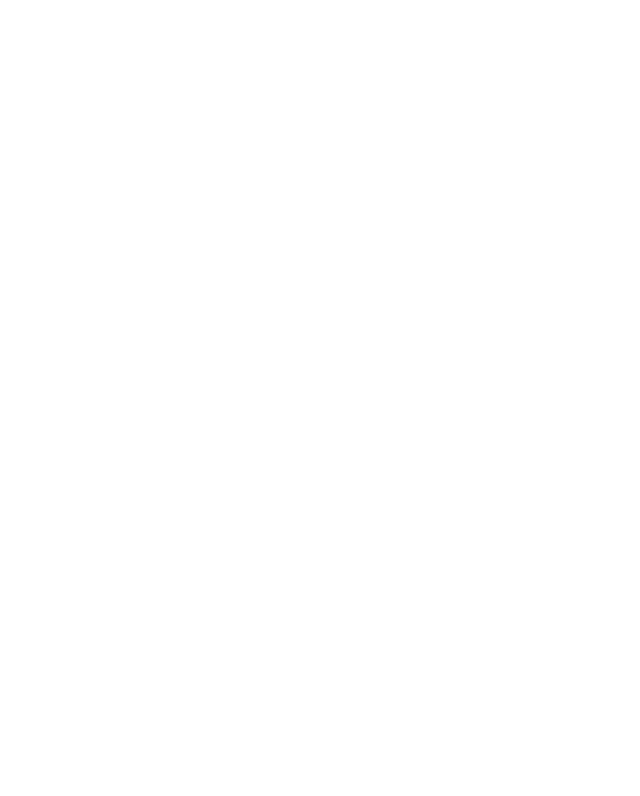
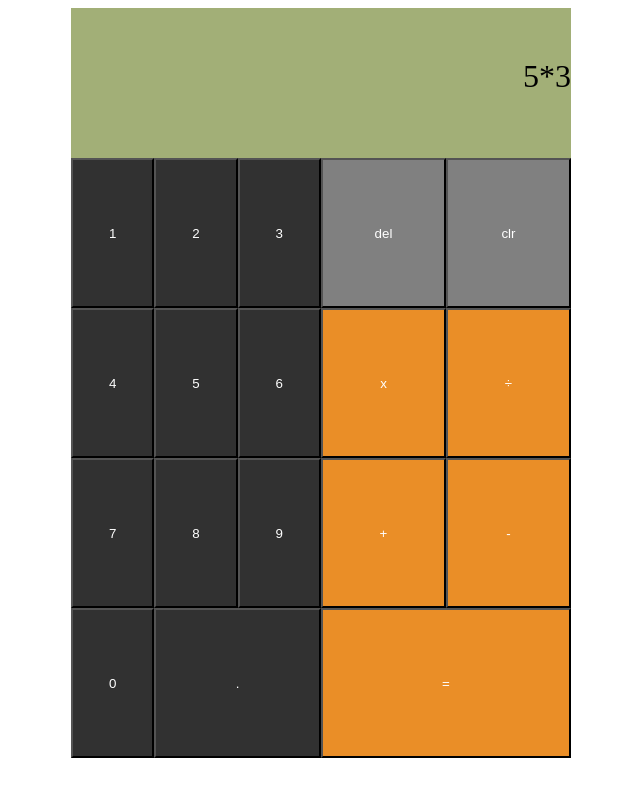
Before and after one commit to syeo-1/calculator, a plain HTML site: page index.html in a window 1280 px wide. Shown: the whole page, without its empty margins (319-959 px from the left). Drawn offline with Linux system fonts and the light colour scheme.

Commit message:
get good display for desktop

```diff
--- a/index.html
+++ b/index.html
@@ -1,6 +1,7 @@
 <!DOCTYPE html>
 <html lang="en">
 <head>
+    <link rel="stylesheet" href="styles.css">
     <meta charset="UTF-8">
     <meta name="viewport" content="width=device-width, initial-scale=1.0">
     <title>Document</title>
@@ -9,7 +10,31 @@
     <!--
         - class number button and operation button
         - should also have a equals button (displays calculation result)
-
     -->
+    <div class="container">
+        <div class="display">5*3</div>
+        <div class="operandGroup">
+            <button class="operand">1</button>
+            <button class="operand">2</button>
+            <button class="operand">3</button>
+            <button class="operand">4</button>
+            <button class="operand">5</button>
+            <button class="operand">6</button>
+            <button class="operand">7</button>
+            <button class="operand">8</button>
+            <button class="operand">9</button>
+            <button class="operand">0</button>
+            <button class="decimal operand">.</button>
+        </div>
+        <div class="operatorGroup">
+            <button class="resetting">del</button>
+            <button class="resetting">clr</button>
+            <button class="math">x</button>
+            <button class="math">÷</button>
+            <button class="math">+</button>
+            <button class="math">-</button>
+            <button class="equals math">=</button>
+        </div>
+    </div>
 </body>
 </html>
--- a/styles.css
+++ b/styles.css
@@ -0,0 +1,53 @@
+.container {
+    display: grid;
+    grid-template-columns: repeat(2, 1fr);
+    grid-template-rows: 1fr 4fr;
+    grid-template-areas:
+        "display display"
+        "operandGroup operatorGroup"
+    ;
+    margin: 0 auto;
+    width: 500px;
+    height: 750px;
+}
+
+button {
+    color: white;
+}
+
+.display {
+    background-color: #a2af77;
+    grid-area: display;
+    font-size: 32px;
+    text-align: right;
+    padding-top: 10%;
+}
+
+.operandGroup {
+    grid-area: operandGroup;
+    display: grid;
+    grid-template-columns: repeat(3, 1fr);
+    grid-template-rows: repeat(4, 1fr);
+}
+.decimal {
+    grid-column: 2/4;
+}
+.operand {
+    background-color: #313131;
+}
+
+.operatorGroup {
+    grid-area: operatorGroup;
+    display: grid;
+    grid-template-columns: repeat(2, 1fr);
+    grid-template-rows: repeat(4, 1fr);
+}
+.resetting {
+    background-color: gray;
+}
+.math {
+    background-color: #ea8e27;
+}
+.equals {
+    grid-column: 1/3;
+}
```
